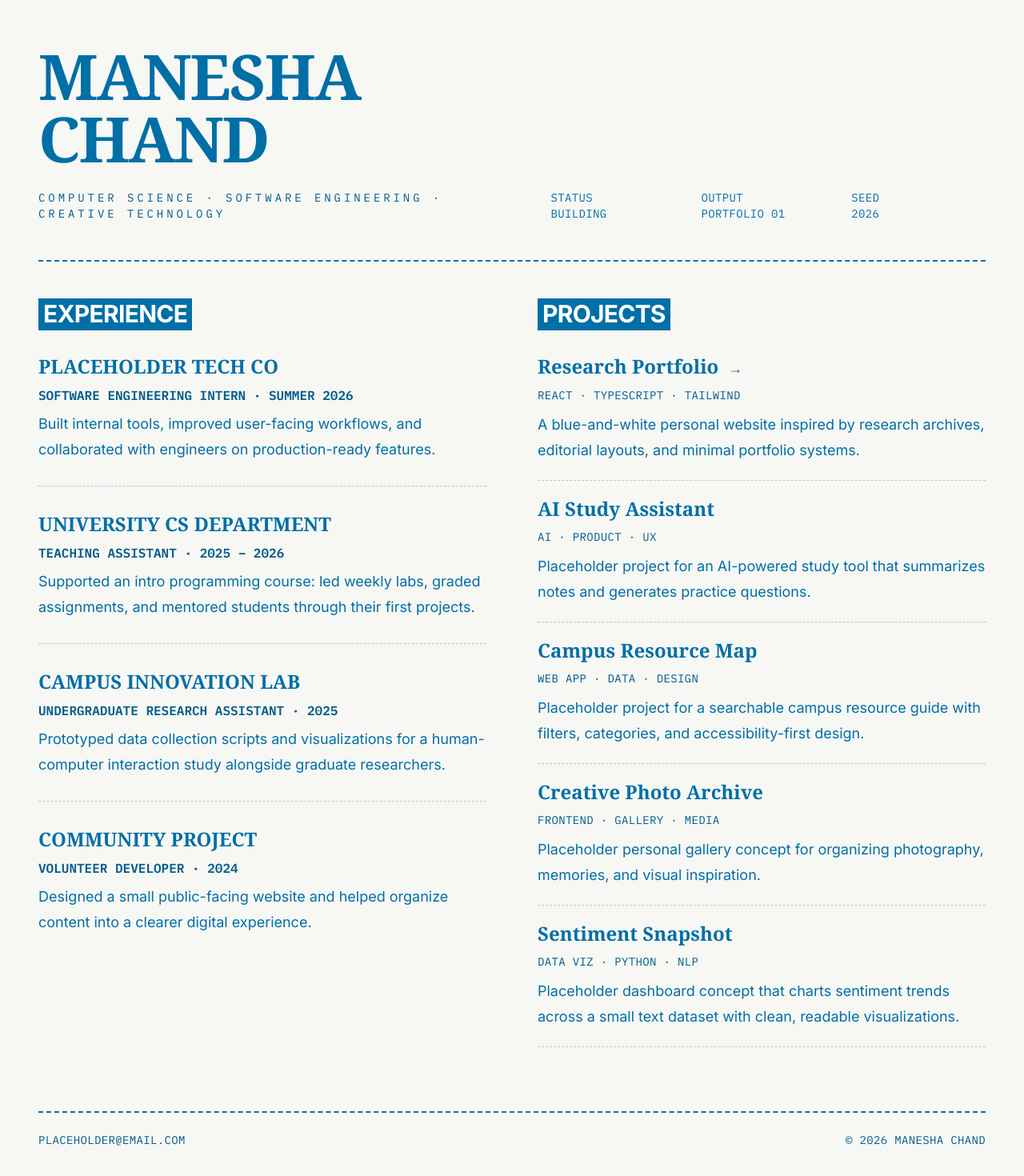
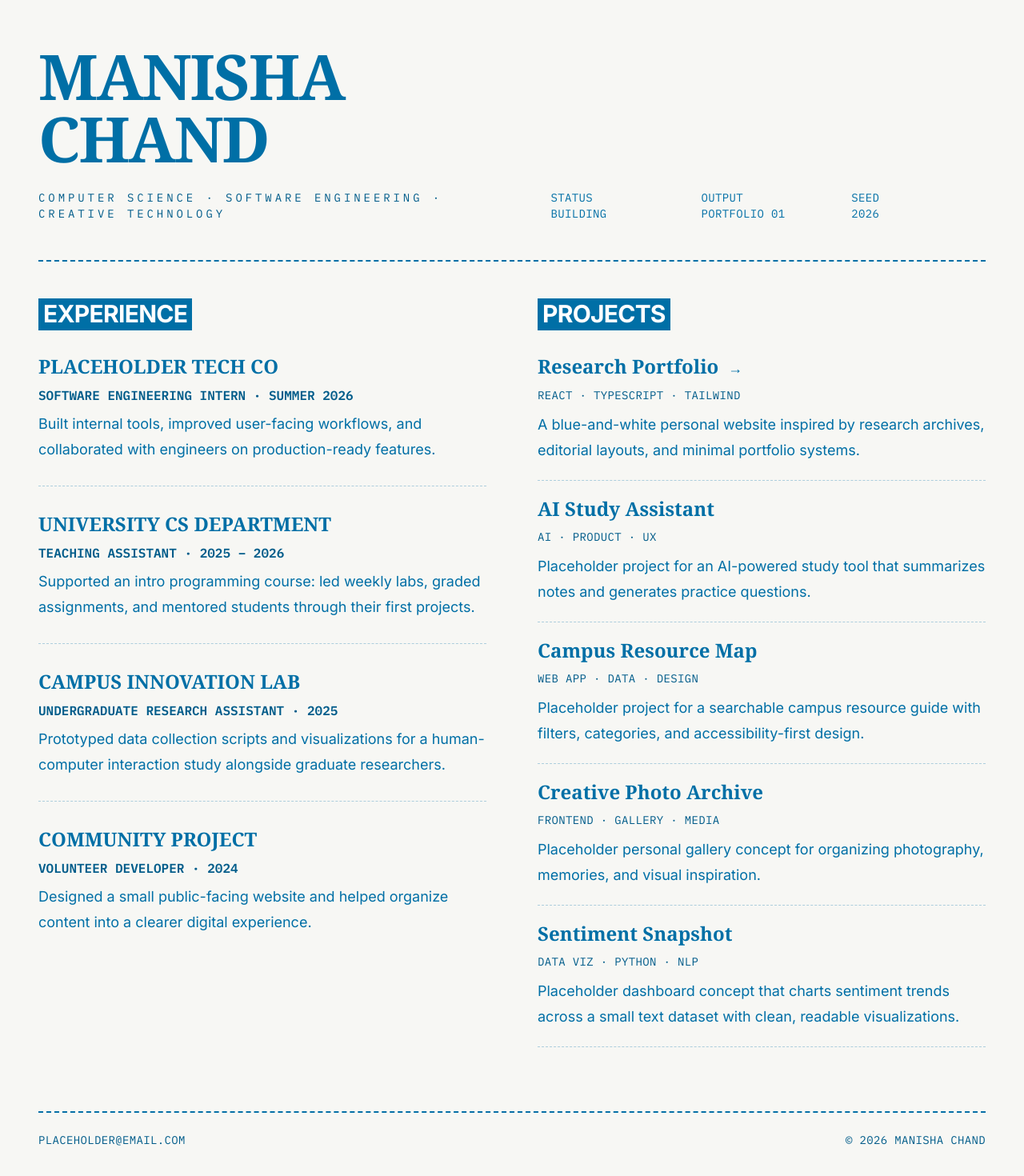
Before and after one commit to build4me2/Portfolio-Manisha, a React (Vite) app: page / in a window 1280 px wide. Shown: the part 86-1556 px from the top of the page at 80% size. Built offline with nearby package versions, Linux system fonts and the light colour scheme.

Commit message:
Correct name spelling to Manisha Chand

```diff
--- a/index.html
+++ b/index.html
@@ -5,15 +5,15 @@
     <meta name="viewport" content="width=device-width, initial-scale=1.0" />
     <meta
       name="description"
-      content="Portfolio website for Manesha Chand — computer science, software engineering, and creative technology."
+      content="Portfolio website for Manisha Chand — computer science, software engineering, and creative technology."
     />
-    <title>Manesha Chand</title>
+    <title>Manisha Chand</title>
     <link rel="icon" type="image/svg+xml" href="/favicon.svg" />
     <meta name="theme-color" content="#006fa6" />
-    <meta property="og:title" content="Manesha Chand" />
+    <meta property="og:title" content="Manisha Chand" />
     <meta
       property="og:description"
-      content="Portfolio website for Manesha Chand — computer science, software engineering, and creative technology."
+      content="Portfolio website for Manisha Chand — computer science, software engineering, and creative technology."
     />
     <meta property="og:type" content="website" />
     <meta name="twitter:card" content="summary" />
--- a/package.json
+++ b/package.json
@@ -1,5 +1,5 @@
 {
-  "name": "manesha-portfolio-new",
+  "name": "manisha-portfolio",
   "private": true,
   "version": "0.1.0",
   "type": "module",
--- a/src/App.tsx
+++ b/src/App.tsx
@@ -15,7 +15,7 @@ function App() {
         <section className="grid gap-10 lg:grid-cols-[1.05fr_0.95fr] lg:items-end">
           <div>
             <h1 className="text-balance font-display text-[clamp(2.4rem,7vw,4.9rem)] font-bold uppercase leading-none tracking-tight text-ink">
-              Manesha Chand
+              Manisha Chand
             </h1>
             <p className="mt-6 max-w-3xl font-mono text-xs uppercase leading-6 tracking-[0.2em] text-inkDark md:text-sm md:tracking-[0.28em]">
               Computer Science · Software Engineering · Creative Technology
@@ -65,7 +65,7 @@ function App() {
             <a href={`mailto:${email}`} className="hover:underline hover:decoration-dashed hover:underline-offset-4">
               {email}
             </a>
-            <p>© 2026 Manesha Chand</p>
+            <p>© 2026 Manisha Chand</p>
           </div>
         </div>
       </footer>
```
Also changed, not shown: 1 other file (tests, documents, lock files or other folders).
